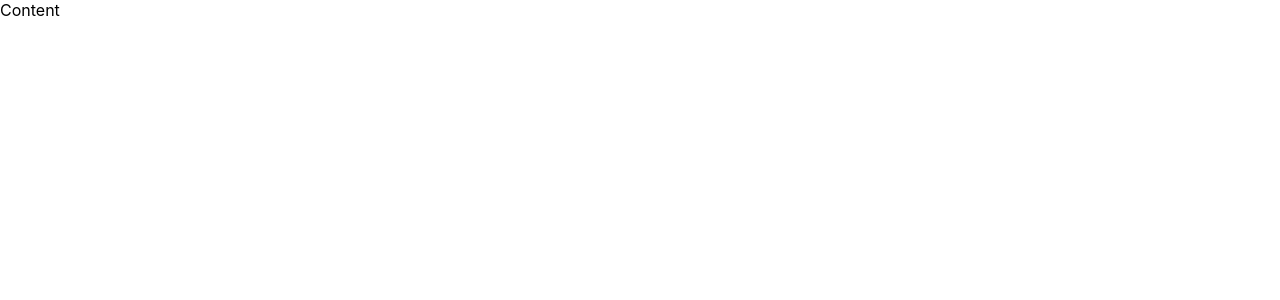
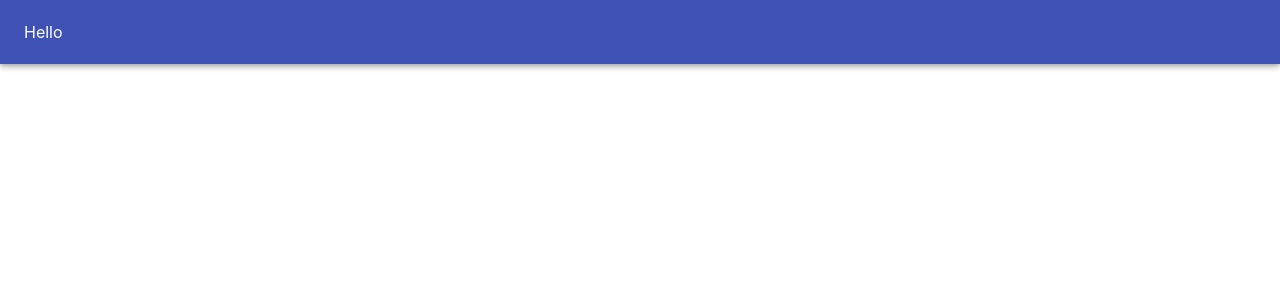
Before and after one commit to Xavy-Romeo/portfolioReact, a React (Create React App) app: page /XR in a window 1280 px wide. Shown: the top 300 px of the page. Built offline with nearby package versions, Linux system fonts and the light colour scheme.

Commit message:
initial header setup

```diff
--- a/src/App.js
+++ b/src/App.js
@@ -1,13 +1,20 @@
 import React from 'react';
 import { BrowserRouter as Router, Switch, Route } from 'react-router-dom';
+
+// import pages
 import Content from './pages/Content';
 import Landing from './pages/Landing';
+// import components
+import Header from './components/Header';
 
 import './App.css';
 
 function App() {
   return (
     <Router>
+      <div>
+        <Header />
+
         <Switch>
 
           <Route exact path='/'>
@@ -19,6 +26,7 @@ function App() {
           </Route>
 
         </Switch>
+      </div>
     </Router>
   );
 }
--- /dev/null
+++ b/src/components/Header/index.js
@@ -0,0 +1,21 @@
+import React from 'react';
+
+// import Material UI components
+import AppBar from "@material-ui/core/AppBar";
+import Toolbar from "@material-ui/core/Toolbar";
+import Typography from "@material-ui/core/Typography";
+import Box from "@material-ui/core/Box";
+import Container from '@material-ui/core';
+import List from '@material-ui/core';
+import ListItem from '@material-ui/core';
+import ListItemText from '@material-ui/core';
+
+export default function Header() {
+    return (
+        <AppBar>
+            <Toolbar>
+                Hello
+            </Toolbar>
+        </AppBar>
+    );
+};
```
Also changed, not shown: src/utils/styles.js (added). Lines whose indentation alone changed are shown as unchanged.
